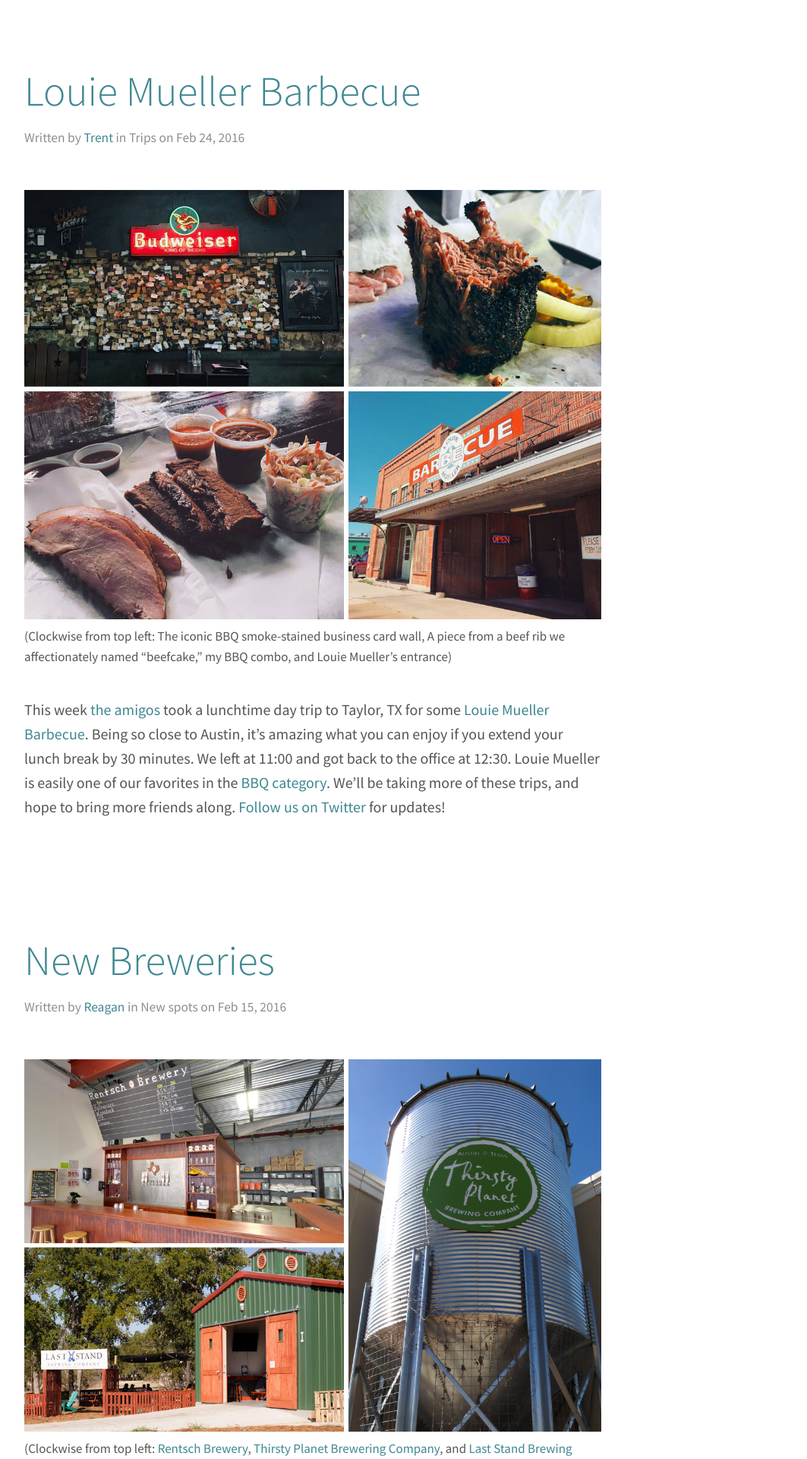
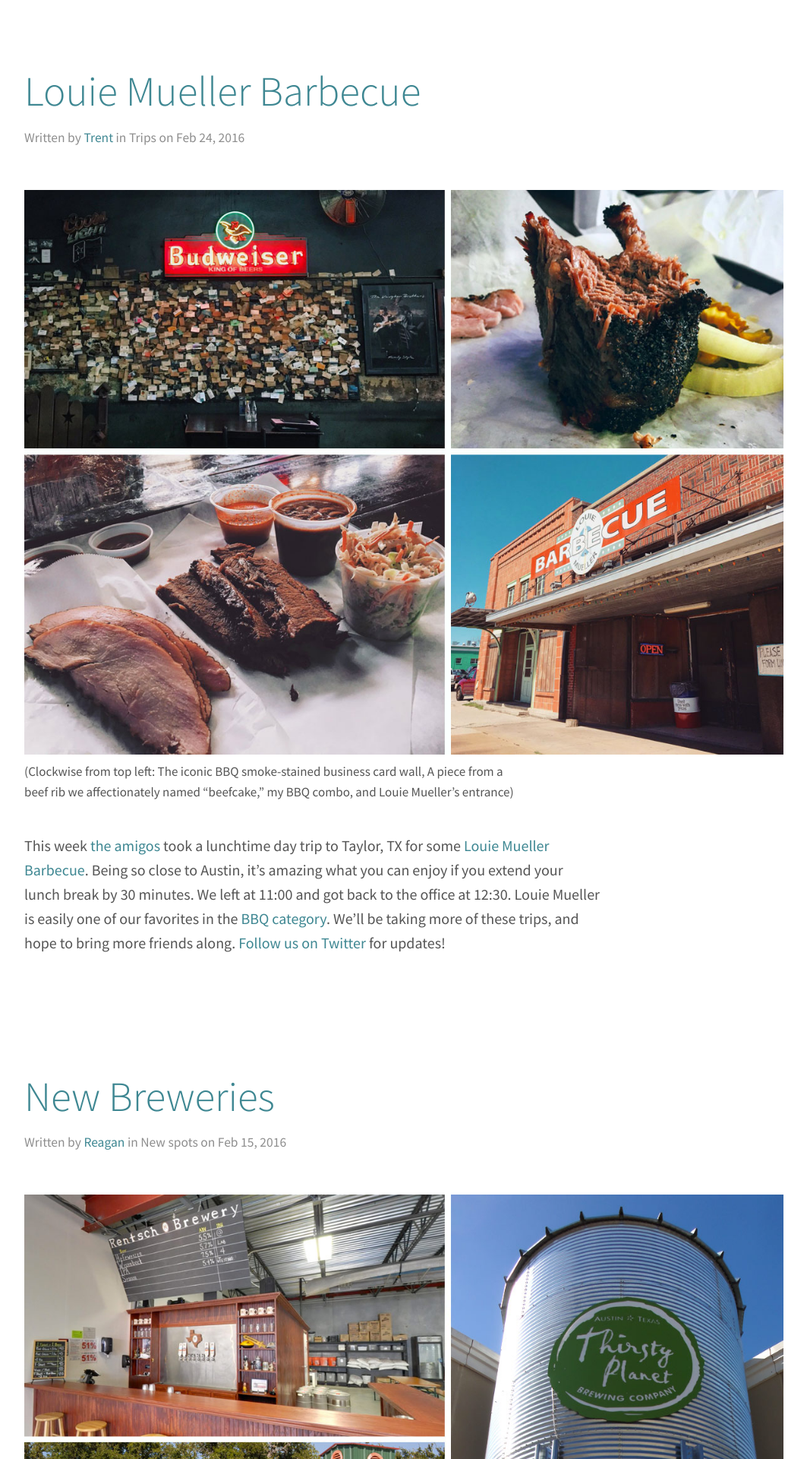
Before and after one commit to Paravel/DayTrip-Blog, a Jekyll site: the page built from index.html, in a window 1280 px wide. Shown: the part 456-2376 px from the top of the page at 76% size, without its empty margins (108-1171 px from the left). Built offline with Jekyll 4.4.1, drawn with Linux system fonts in a browser that asks for light colours.

Commit message:
Update to image max-width

```diff
--- a/_sass/_base.scss
+++ b/_sass/_base.scss
@@ -68,9 +68,13 @@
 	}
 }
 
-p, figure {
+p, figcaption{
   // font-family: 'Lora', serif;
   max-width: 38em;
+  margin: 0 0 2em;
+}
+
+figure {
   margin: 0 0 2em;
 }
 
--- a/_sass/_layout.scss
+++ b/_sass/_layout.scss
@@ -49,6 +49,9 @@
   }
   figcaption{
     font-size: 0.85em;
+  }
+  img{
+    max-width: 1000px;
   }
 }
 
```
